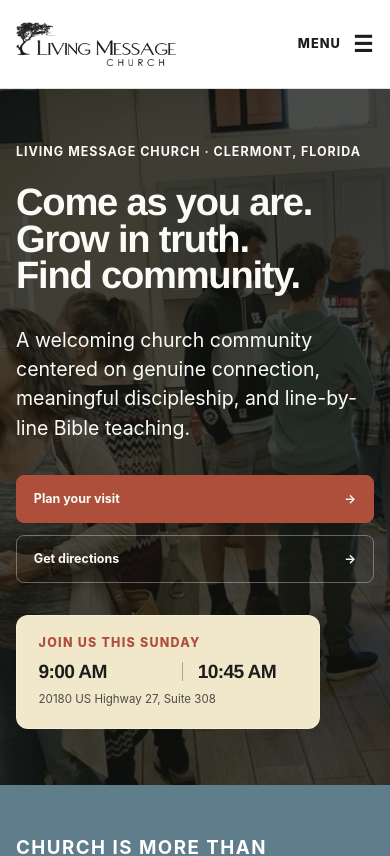
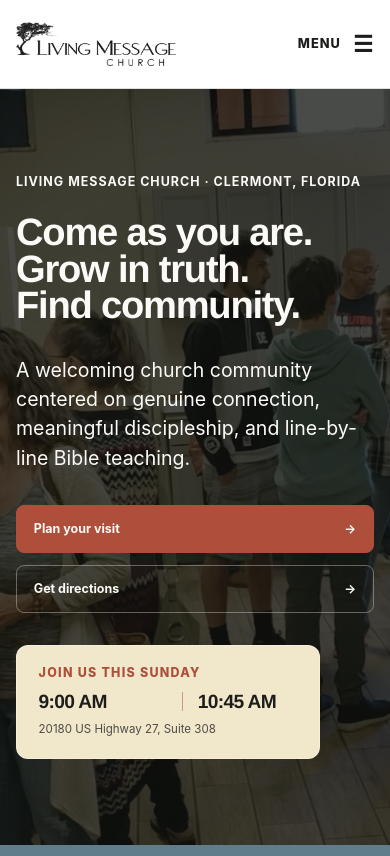
Before and after one commit to living-message-church/living-message-church, a Next.js app: page / in a window 390 px wide. Shown: the top 856 px of the page. Built offline with nearby package versions, Linux system fonts and the light colour scheme.

Commit message:
fix: extend homepage hero to viewport height

```diff
--- a/src/styles/globals.css
+++ b/src/styles/globals.css
@@ -105,7 +105,7 @@ button, input, textarea, select { font: inherit; }
 .mobile-menu nav { position: absolute; top: calc(100% + 1.8rem); right: 0; width: min(20rem, calc(100vw - 2rem)); border: 1px solid var(--color-line); background: var(--color-paper-bright); color: var(--color-ink); box-shadow: var(--shadow-card); padding: 1rem; }
 .mobile-menu nav a { display: block; border-bottom: 1px solid var(--color-line); padding: 0.85rem 0.5rem; font-weight: 800; text-decoration: none; }
 
-.hero { position: relative; display: grid; min-height: clamp(40rem, 68vh, 52rem); align-items: center; isolation: isolate; overflow: clip; background: var(--color-ink); color: var(--color-paper-bright); padding-block: clamp(3.5rem, 6vw, 6rem); }
+.hero { position: relative; display: grid; min-height: calc(100vh - 6.5rem); min-height: calc(100svh - 6.5rem); align-items: center; isolation: isolate; overflow: clip; background: var(--color-ink); color: var(--color-paper-bright); padding-block: clamp(3.5rem, 6vw, 6rem); }
 .hero-media, .hero-scrim { position: absolute; inset: 0; }
 .hero-media { z-index: -2; background: var(--color-ink) url("/images/hero/living-message-church-community-poster.jpg") center 46% / cover no-repeat; }
 .hero-video { width: 100%; height: 100%; object-fit: cover; object-position: center 46%; }
@@ -345,7 +345,7 @@ button, input, textarea, select { font: inherit; }
   }
   .header-inner { min-height: 5.5rem; }
   .hero-grid, .editorial-split, .identity-layout, .feature-grid, .message-feature, .outreach-grid, .invitation-grid, .contact-grid, .footer-lead, .route-purpose { grid-template-columns: 1fr; }
-  .hero { min-height: 0; }
+  .hero { min-height: calc(100vh - 5.5rem); min-height: calc(100svh - 5.5rem); }
   .hero .heading-display { font-size: clamp(2.35rem, 1.75rem + 2.6vw, 3rem); line-height: 0.96; }
   .hero-scrim { background: rgb(18 19 17 / 0.76); }
   .page-hero-photo { min-height: clamp(22rem, 72vw, 30rem); background-position: center; }
```
Also changed, not shown: 2 other files (tests, documents, lock files or other folders).
